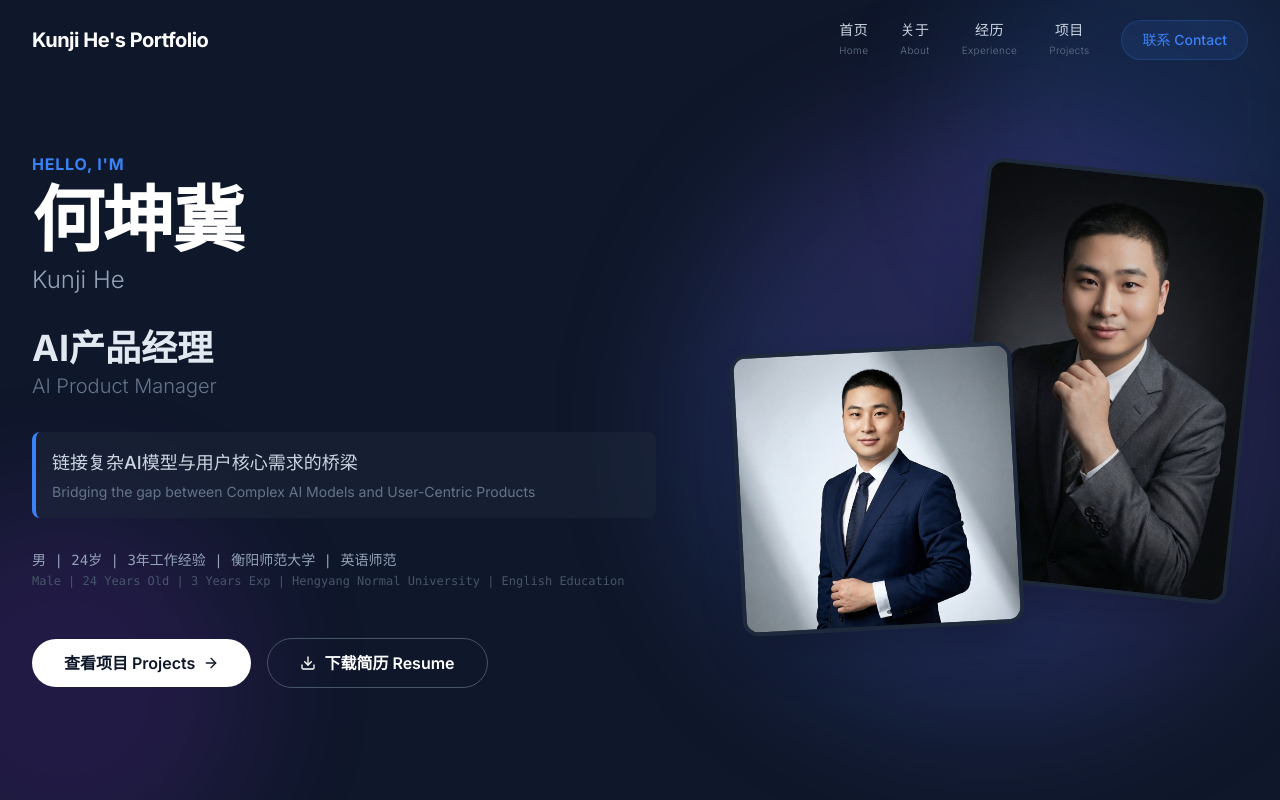
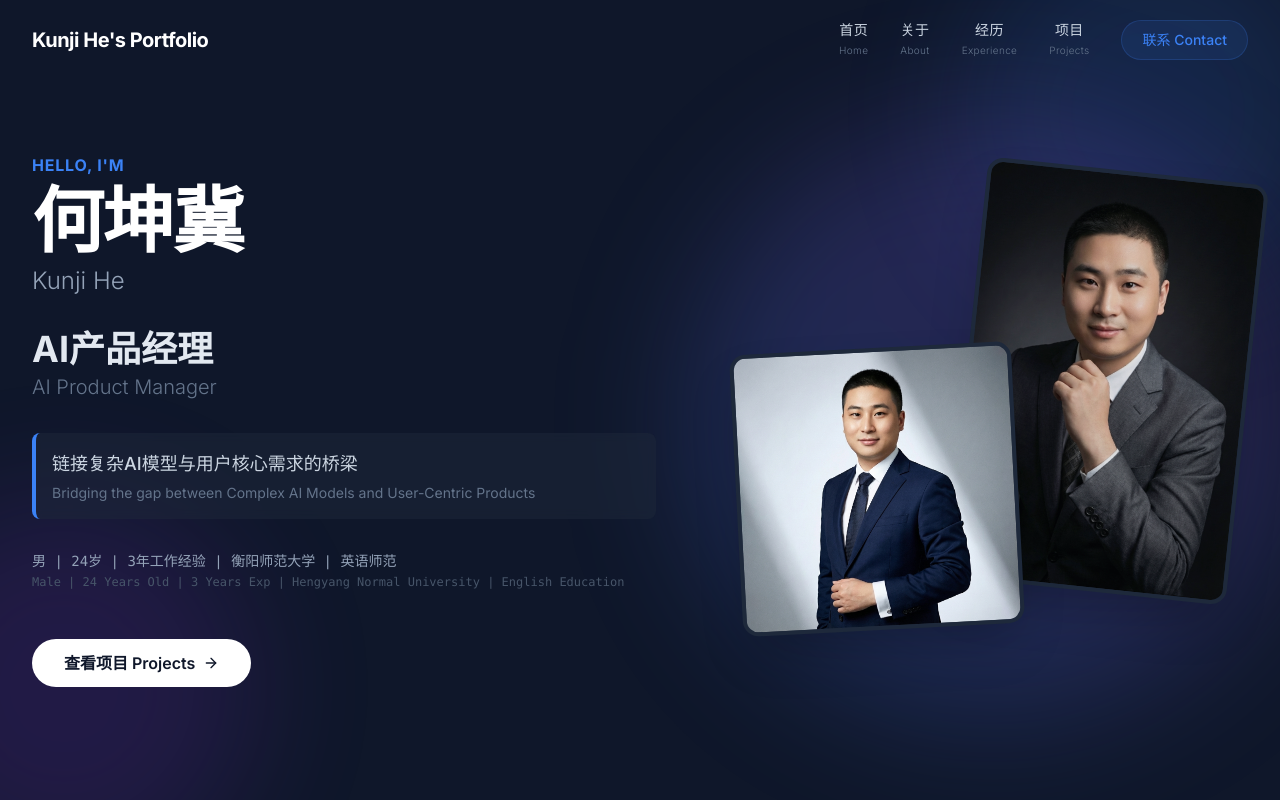
Before and after one commit to redbanchk/Personal-Site, a React (Vite) app: page / in a window 1280 px wide. Shown: the top 800 px of the page. Built offline with nearby package versions, Linux system fonts and the light colour scheme.

Commit message:
chore(hero): remove resume download button; feat(projects): set Zhuge Liang cover to avatar.jpg; chore(assets): move avatar to public

```diff
--- a/components/Hero.tsx
+++ b/components/Hero.tsx
@@ -1,6 +1,6 @@
 import React from 'react';
 import { PERSONAL_INFO } from '../constants';
-import { Download, ArrowRight } from 'lucide-react';
+import { ArrowRight } from 'lucide-react';
 
 const Hero: React.FC = () => {
   return (
@@ -58,13 +58,6 @@ const Hero: React.FC = () => {
                 <span>查看项目 Projects</span>
                 <ArrowRight className="w-4 h-4 group-hover:translate-x-1 transition-transform" />
               </a>
-              <button
-                className="px-8 py-3 border border-slate-600 text-white rounded-full font-semibold hover:bg-slate-800 transition-all flex items-center gap-2"
-                onClick={() => alert("简历下载功能 Resume Download")}
-              >
-                <Download className="w-4 h-4" />
-                <span>下载简历 Resume</span>
-              </button>
             </div>
           </div>
 
--- a/constants.tsx
+++ b/constants.tsx
@@ -152,7 +152,7 @@ export const PROJECTS: Project[] = [
     descriptionZh: "独立完成开源大模型轻量化微调，收集《三国演义》素材，还原角色风格。全程自主推进数据整理、参数配置与部署。",
     descriptionEn: "Independent lightweight fine-tuning of an open-source LLM. Curated datasets to replicate character style. Managed pipeline from data cleaning to deployment.",
     techStack: ["Python", "PyTorch", "LLM Fine-tuning", "Prompt Engineering"],
-    imageUrl: "https://images.unsplash.com/photo-1614726365723-49cfae96a604?q=80&w=600&auto=format&fit=crop",
+    imageUrl: "./avatar.jpg",
     githubUrl: "https://github.com/redbanchk/wolong-chat",
     demoUrl: "https://wolongchat.readingassistant.top/",
     isPersonal: true
```
Also changed, not shown: public/avatar.jpg (added).
